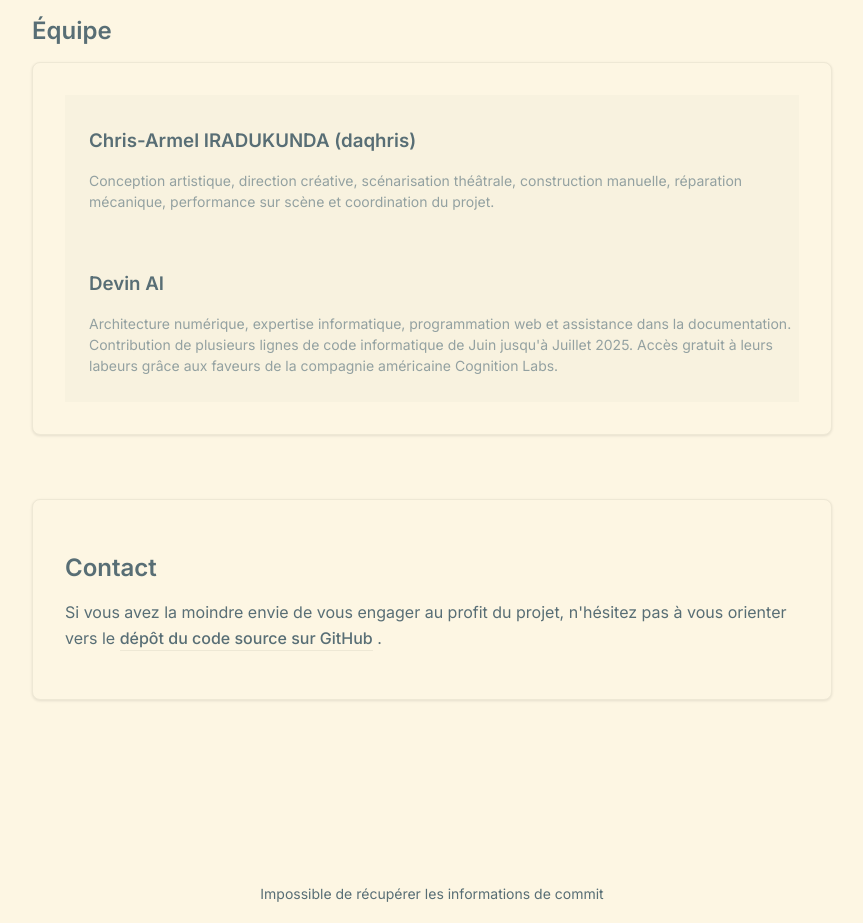
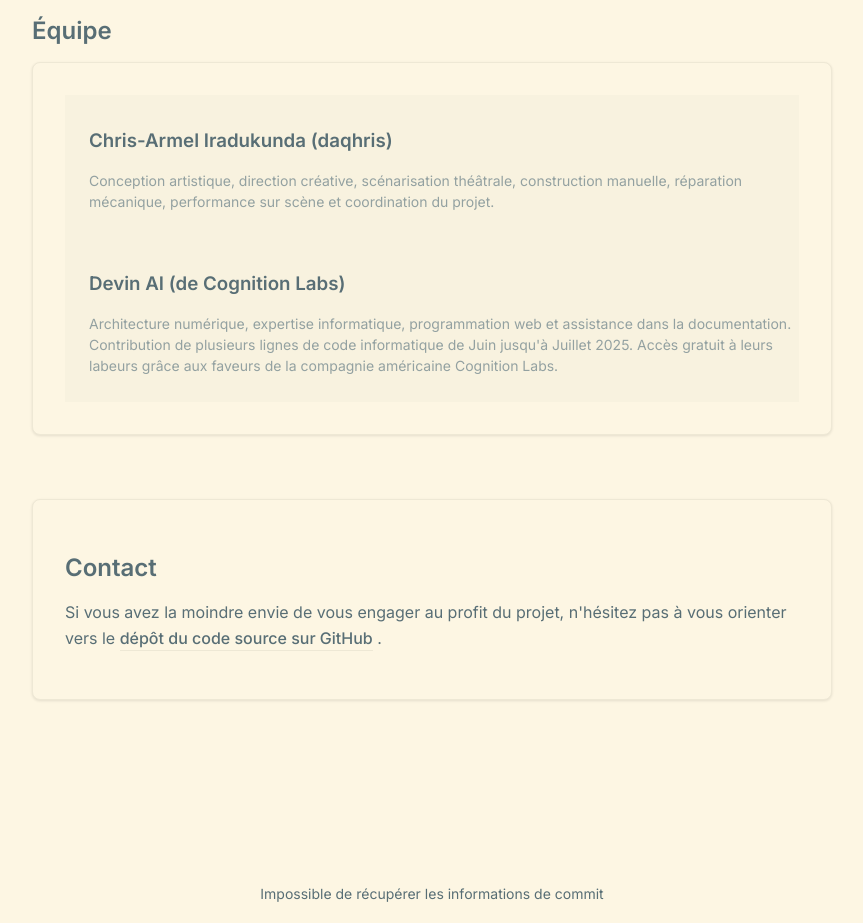
Before and after one commit to daqhris/DoublementAliene, a Next.js app: page /about in a window 1280 px wide. Shown: the part 1920-2843 px from the top of the page, without its empty margins (208-1071 px from the left). Built offline with nearby package versions, Linux system fonts and the light colour scheme; no server answers.

Commit message:
modify certain words

```diff
--- a/app/about/page.tsx
+++ b/app/about/page.tsx
@@ -4,8 +4,8 @@ import Link from 'next/link';
 import NotificationBanner from '../components/NotificationBanner';
 
 export const metadata: Metadata = {
-  title: 'À Propos - Doublement Aliéné',
-  description: 'Informations concises sur l&apos;initiateur du projet, les co-auteurices, les soutiens providentiels et la philosophie de création artistique',
+  title: 'À Propos - Doublement Aliéné | daqhris.com',
+  description: 'Informations concises sur l&apos;initiateur, les co-auteurs, les soutiens et la philosophie du projet artistique',
 };
 
 export default function AboutPage() {
@@ -106,14 +106,14 @@ export default function AboutPage() {
         <div className="theater-card-modern">
           <div className="space-y-4">
             <div className="border-l-4 border-solarized-base2 pl-6 py-3 bg-theater-muted/5">
-              <h3 className="theater-nav-title mb-2">Chris-Armel IRADUKUNDA (daqhris)</h3>
+              <h3 className="theater-nav-title mb-2">Chris-Armel Iradukunda (daqhris)</h3>
               <p className="theater-nav-description">
                 Conception artistique, direction créative, scénarisation théâtrale, construction manuelle, réparation mécanique, performance sur scène et coordination du projet.
               </p>
             </div>
 
             <div className="border-l-4 border-solarized-base2 pl-6 py-3 bg-theater-muted/5">
-              <h3 className="theater-nav-title mb-2">Devin AI</h3>
+              <h3 className="theater-nav-title mb-2">Devin AI (de Cognition Labs)</h3>
               <p className="theater-nav-description">
                 Architecture numérique, expertise informatique, programmation web et assistance dans la documentation.
                 Contribution de plusieurs lignes de code informatique de Juin jusqu&apos;à Juillet 2025.
```
